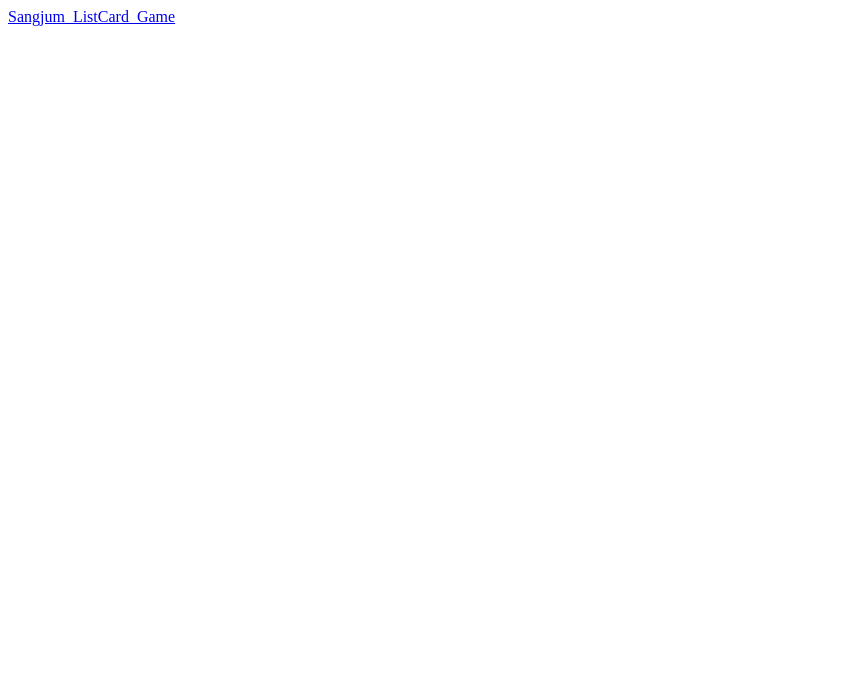
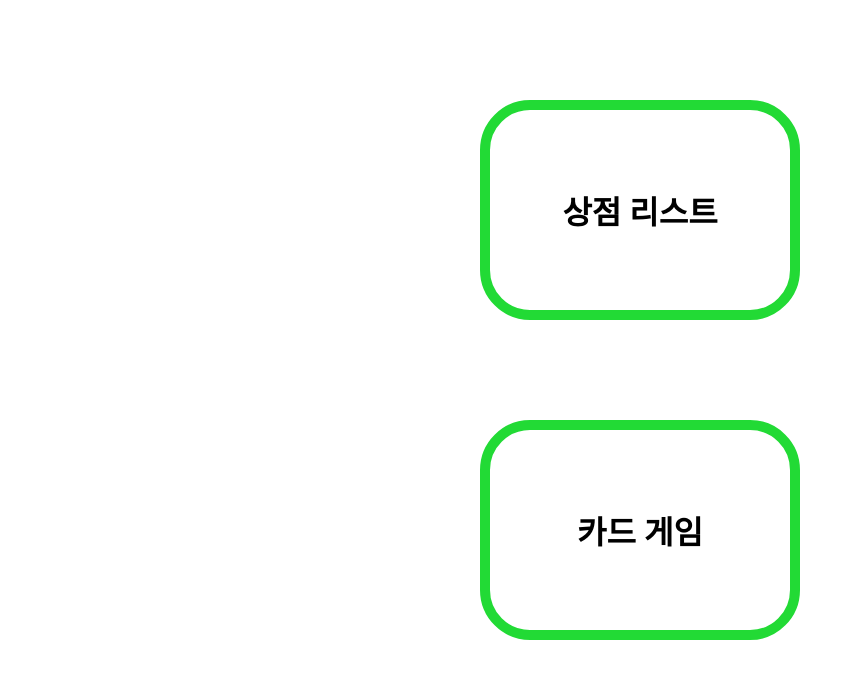
Before and after one commit to ChoSounhyung/SRS, a React (Create React App) app: page /#/ in a window 1280 px wide. Shown: the top 678 px of the page, without its empty margins (0-854 px from the left). Built offline with nearby package versions, Linux system fonts and the light colour scheme.

Commit message:
Navigation css file import & 적용

```diff
--- a/src/App.js
+++ b/src/App.js
@@ -2,11 +2,10 @@ import React from 'react'
 import { HashRouter, Route} from "react-router-dom";
 import Sangjum_List from "./routes/Sangjum_List";
 import Card_Game from "./routes/Card_Game";
-import Navigation from './components/Navigation';
-
+import Navigation from "./components/Navigation";
 
 function App() {
-  return (
+  return  (
     <HashRouter>
       <Navigation />
       <Route path="/sangjum_list" exact={true} component={Sangjum_List} />
--- a/src/components/Navigation.js
+++ b/src/components/Navigation.js
@@ -1,11 +1,17 @@
 import React from 'react';
 import {Link} from "react-router-dom";
+
+import "./Navigation.css"
 
 function Navigation() {
     return (
         <div>
-            <Link to="/sangjum_list">Sangjum_List</Link>
-            <Link to="/card_game">Card_Game</Link>
+            <div className="box">
+                <Link className="hiper" to="/sangjum_list">상점 리스트</Link>
+            </div>
+            <div className="box">
+                <Link className="hiper" to="/card_game">카드 게임</Link>
+            </div>
         </div>
     );
 }
```
